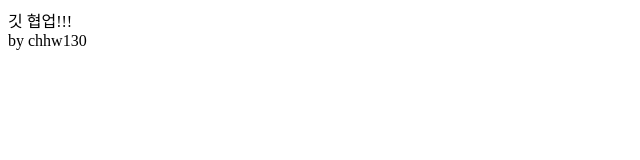
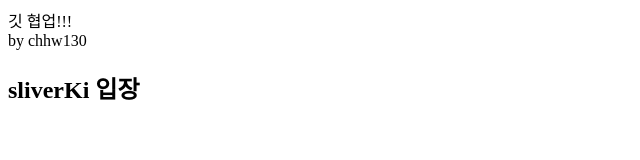
Before and after one commit to chhw130/Git-test, a plain HTML site: page index.html in a window 1280 px wide. Shown: the whole page, without its empty margins (0-640 px from the left). Drawn offline with Linux system fonts and the light colour scheme.

Commit message:
feat: code test

```diff
--- a/index.html
+++ b/index.html
@@ -10,5 +10,6 @@
     <!-- ownerCode -->
     <div>깃 협업!!!</div>
     <div>by chhw130</div>
+    <h2>sliverKi 입장 </h2>
   </body>
 </html>
```
